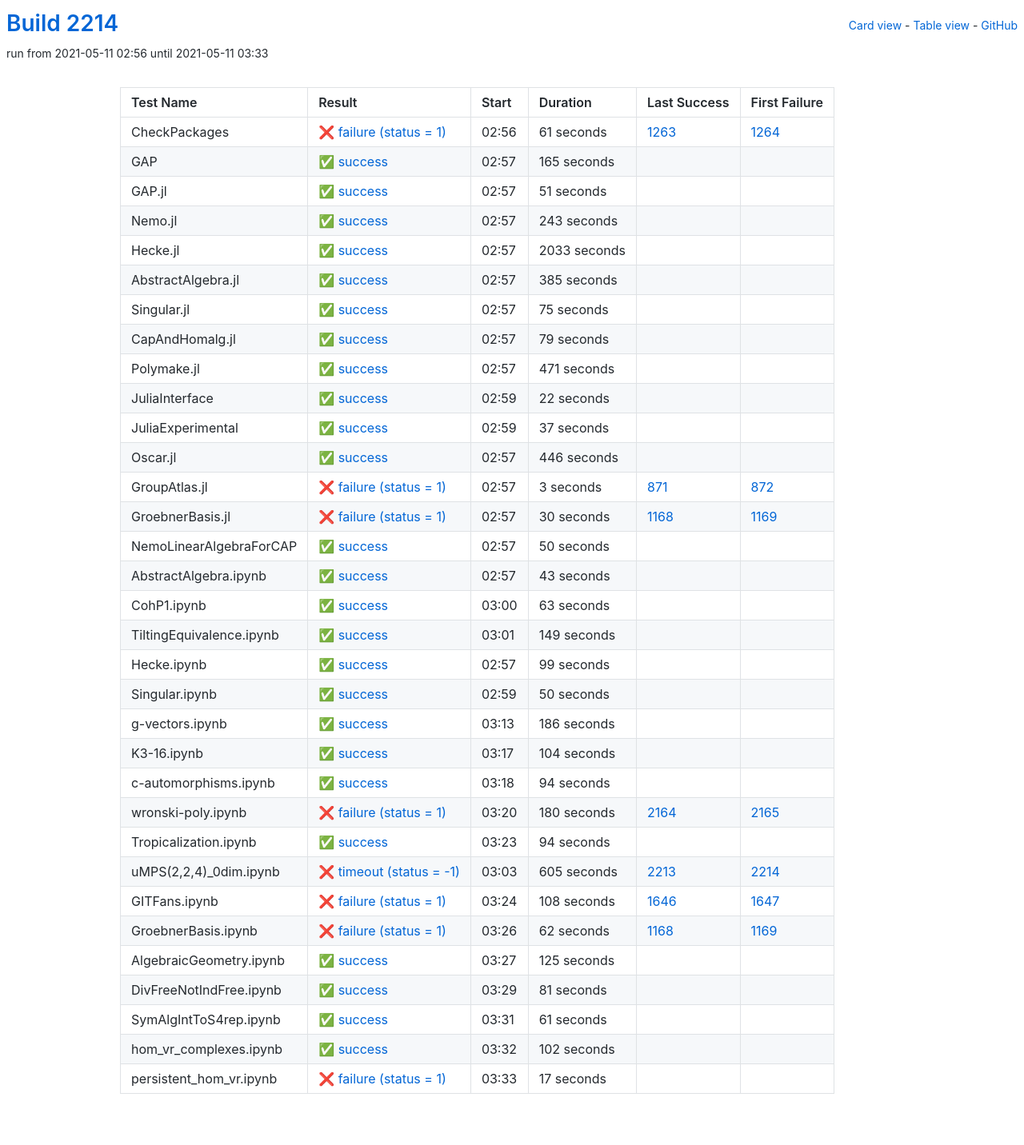
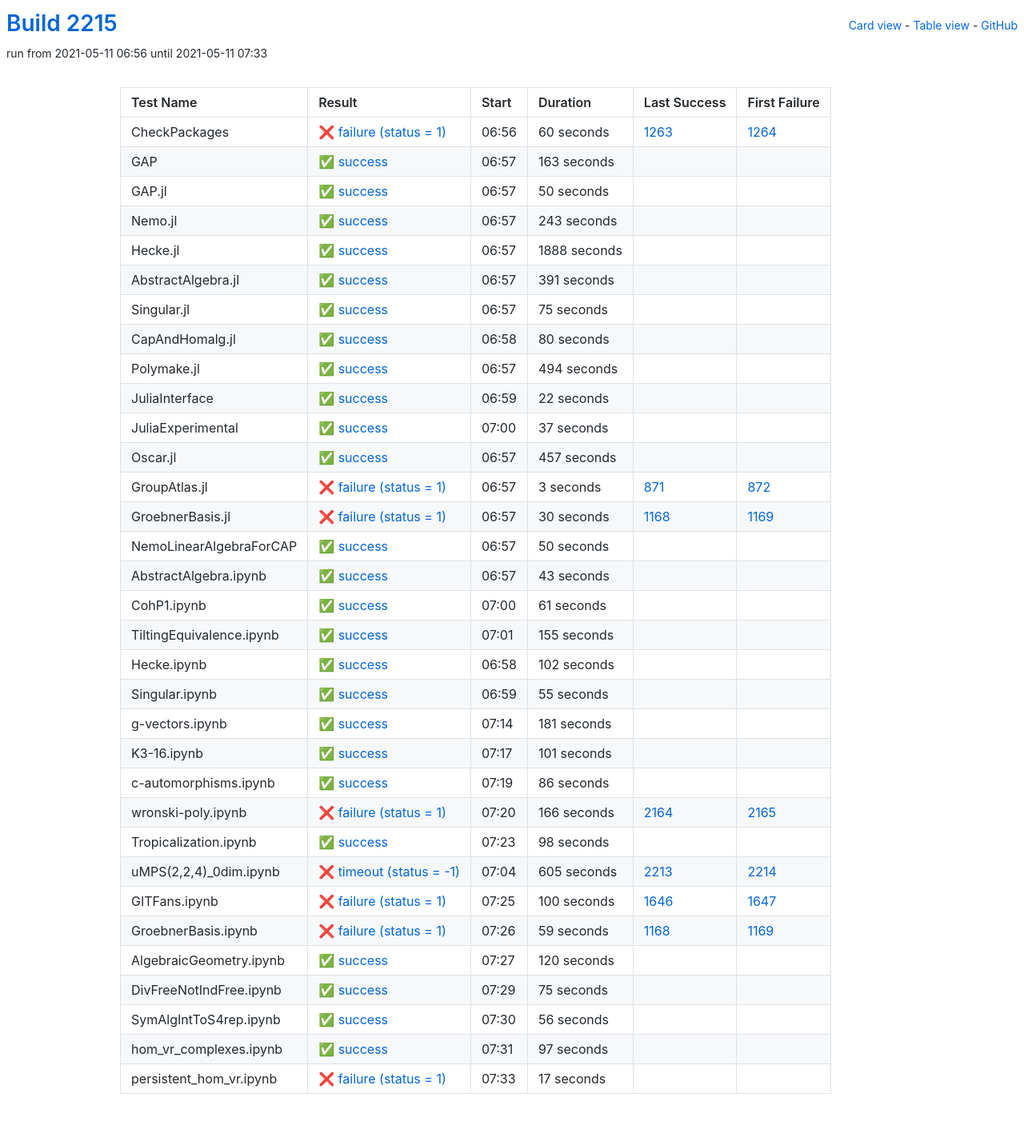
Before and after one commit to oscar-system/oscar-ci-status-stable, a Jekyll site: the page built from table.html, in a window 1280 px wide. Shown: the whole page at 80% size. Built offline with Jekyll 4.4.1, drawn with Linux system fonts in a browser that asks for light colours.

Commit message:
Build #2215

```diff
--- a/_data/ci.yml
+++ b/_data/ci.yml
@@ -1,6 +1,6 @@
 ---
-build: 2214
-build_url: https://oscarci.mathematik.uni-kl.de/job/oscar-stable/2214/
+build: 2215
+build_url: https://oscarci.mathematik.uni-kl.de/job/oscar-stable/2215/
 job: oscar-stable
 organization: oscar-system
 repo: oscar-ci-status-stable
@@ -8,44 +8,44 @@ repourl: https://github.com/oscar-system/oscar-ci-status-stable
 tests:
 - name: CheckPackages
   id: checkpackages
-  log: https://oscarci.mathematik.uni-kl.de/job/oscar-stable/2214/artifact/logs/build-2214/CheckPackages.log
-  start: 2021-05-11 02:56
+  log: https://oscarci.mathematik.uni-kl.de/job/oscar-stable/2215/artifact/logs/build-2215/CheckPackages.log
+  start: 2021-05-11 06:56
   success: false
   exitcode: 1
   status: failure
-  duration: 61
+  duration: 60
   last_success: 1263
   last_success_url: https://oscarci.mathematik.uni-kl.de/job/oscar-stable/1263/
   first_failure: 1264
   first_failure_url: https://oscarci.mathematik.uni-kl.de/job/oscar-stable/1264/
 - name: GAP
   id: gap
-  log: https://oscarci.mathematik.uni-kl.de/job/oscar-stable/2214/artifact/logs/build-2214/GAP.log
-  start: 2021-05-11 02:57
+  log: https://oscarci.mathematik.uni-kl.de/job/oscar-stable/2215/artifact/logs/build-2215/GAP.log
+  start: 2021-05-11 06:57
   success: true
   exitcode: 0
   status: success
-  duration: 165
+  duration: 163
   last_success: false
   last_success_url:
   first_failure: false
   first_failure_url:
 - name: GAP.jl
   id: gap-jl
-  log: https://oscarci.mathematik.uni-kl.de/job/oscar-stable/2214/artifact/logs/build-2214/GAP.jl.log
-  start: 2021-05-11 02:57
+  log: https://oscarci.mathematik.uni-kl.de/job/oscar-stable/2215/artifact/logs/build-2215/GAP.jl.log
+  start: 2021-05-11 06:57
   success: true
   exitcode: 0
   status: success
-  duration: 51
+  duration: 50
   last_success: false
   last_success_url:
   first_failure: false
   first_failure_url:
 - name: Nemo.jl
   id: nemo-jl
-  log: https://oscarci.mathematik.uni-kl.de/job/oscar-stable/2214/artifact/logs/build-2214/Nemo.jl.log
-  start: 2021-05-11 02:57
+  log: https://oscarci.mathematik.uni-kl.de/job/oscar-stable/2215/artifact/logs/build-2215/Nemo.jl.log
+  start: 2021-05-11 06:57
   success: true
   exitcode: 0
   status: success
@@ -56,32 +56,32 @@ tests:
   first_failure_url:
 - name: Hecke.jl
   id: hecke-jl
-  log: https://oscarci.mathematik.uni-kl.de/job/oscar-stable/2214/artifact/logs/build-2214/Hecke.jl.log
-  start: 2021-05-11 02:57
+  log: https://oscarci.mathematik.uni-kl.de/job/oscar-stable/2215/artifact/logs/build-2215/Hecke.jl.log
+  start: 2021-05-11 06:57
   success: true
   exitcode: 0
   status: success
-  duration: 2033
+  duration: 1888
   last_success: false
   last_success_url:
   first_failure: false
   first_failure_url:
 - name: AbstractAlgebra.jl
   id: abstractalgebra-jl
-  log: https://oscarci.mathematik.uni-kl.de/job/oscar-stable/2214/artifact/logs/build-2214/AbstractAlgebra.jl.log
-  start: 2021-05-11 02:57
+  log: https://oscarci.mathematik.uni-kl.de/job/oscar-stable/2215/artifact/logs/build-2215/AbstractAlgebra.jl.log
+  start: 2021-05-11 06:57
   success: true
   exitcode: 0
   status: success
-  duration: 385
+  duration: 391
   last_success: false
   last_success_url:
   first_failure: false
   first_failure_url:
 - name: Singular.jl
   id: singular-jl
-  log: https://oscarci.mathematik.uni-kl.de/job/oscar-stable/2214/artifact/logs/build-2214/Singular.jl.log
-  start: 2021-05-11 02:57
+  log: https://oscarci.mathematik.uni-kl.de/job/oscar-stable/2215/artifact/logs/build-2215/Singular.jl.log
+  start: 2021-05-11 06:57
   success: true
   exitcode: 0
   status: success
@@ -92,32 +92,32 @@ tests:
   first_failure_url:
 - name: CapAndHomalg.jl
   id: capandhomalg-jl
-  log: https://oscarci.mathematik.uni-kl.de/job/oscar-stable/2214/artifact/logs/build-2214/CapAndHomalg.jl.log
-  start: 2021-05-11 02:57
+  log: https://oscarci.mathematik.uni-kl.de/job/oscar-stable/2215/artifact/logs/build-2215/CapAndHomalg.jl.log
+  start: 2021-05-11 06:58
   success: true
   exitcode: 0
   status: success
-  duration: 79
+  duration: 80
   last_success: false
   last_success_url:
   first_failure: false
   first_failure_url:
 - name: Polymake.jl
   id: polymake-jl
-  log: https://oscarci.mathematik.uni-kl.de/job/oscar-stable/2214/artifact/logs/build-2214/Polymake.jl.log
-  start: 2021-05-11 02:57
+  log: https://oscarci.mathematik.uni-kl.de/job/oscar-stable/2215/artifact/logs/build-2215/Polymake.jl.log
+  start: 2021-05-11 06:57
   success: true
   exitcode: 0
   status: success
-  duration: 471
+  duration: 494
   last_success: false
   last_success_url:
   first_failure: false
   first_failure_url:
 - name: JuliaInterface
   id: juliainterface
-  log: https://oscarci.mathematik.uni-kl.de/job/oscar-stable/2214/artifact/logs/build-2214/JuliaInterface.log
-  start: 2021-05-11 02:59
+  log: https://oscarci.mathematik.uni-kl.de/job/oscar-stable/2215/artifact/logs/build-2215/JuliaInterface.log
+  start: 2021-05-11 06:59
   success: true
   exitcode: 0
   status: success
@@ -128,8 +128,8 @@ tests:
   first_failure_url:
 - name: JuliaExperimental
   id: juliaexperimental
-  log: https://oscarci.mathematik.uni-kl.de/job/oscar-stable/2214/artifact/logs/build-2214/JuliaExperimental.log
-  start: 2021-05-11 02:59
+  log: https://oscarci.mathematik.uni-kl.de/job/oscar-stable/2215/artifact/logs/build-2215/JuliaExperimental.log
+  start: 2021-05-11 07:00
   success: true
   exitcode: 0
   status: success
@@ -140,20 +140,20 @@ tests:
   first_failure_url:
 - name: Oscar.jl
   id: oscar-jl
-  log: https://oscarci.mathematik.uni-kl.de/job/oscar-stable/2214/artifact/logs/build-2214/Oscar.jl.log
-  start: 2021-05-11 02:57
+  log: https://oscarci.mathematik.uni-kl.de/job/oscar-stable/2215/artifact/logs/build-2215/Oscar.jl.log
+  start: 2021-05-11 06:57
   success: true
   exitcode: 0
   status: success
-  duration: 446
+  duration: 457
   last_success: false
   last_success_url:
   first_failure: false
   first_failure_url:
 - name: GroupAtlas.jl
   id: groupatlas-jl
-  log: https://oscarci.mathematik.uni-kl.de/job/oscar-stable/2214/artifact/logs/build-2214/GroupAtlas.jl.log
-  start: 2021-05-11 02:57
+  log: https://oscarci.mathematik.uni-kl.de/job/oscar-stable/2215/artifact/logs/build-2215/GroupAtlas.jl.log
+  start: 2021-05-11 06:57
   success: false
   exitcode: 1
   status: failure
@@ -164,8 +164,8 @@ tests:
   first_failure_url: https://oscarci.mathematik.uni-kl.de/job/oscar-stable/872/
 - name: GroebnerBasis.jl
   id: groebnerbasis-jl
-  log: https://oscarci.mathematik.uni-kl.de/job/oscar-stable/2214/artifact/logs/build-2214/GroebnerBasis.jl.log
-  start: 2021-05-11 02:57
+  log: https://oscarci.mathematik.uni-kl.de/job/oscar-stable/2215/artifact/logs/build-2215/GroebnerBasis.jl.log
+  start: 2021-05-11 06:57
   success: false
   exitcode: 1
   status: failure
@@ -176,8 +176,8 @@ tests:
   first_failure_url: https://oscarci.mathematik.uni-kl.de/job/oscar-stable/1169/
 - name: NemoLinearAlgebraForCAP
   id: nemolinearalgebraforcap
-  log: https://oscarci.mathematik.uni-kl.de/job/oscar-stable/2214/artifact/logs/build-2214/NemoLinearAlgebraForCAP.log
-  start: 2021-05-11 02:57
+  log: https://oscarci.mathematik.uni-kl.de/job/oscar-stable/2215/artifact/logs/build-2215/NemoLinearAlgebraForCAP.log
+  start: 2021-05-11 06:57
   success: true
   exitcode: 0
   status: success
@@ -188,8 +188,8 @@ tests:
   first_failure_url:
 - name: AbstractAlgebra.ipynb
   id: abstractalgebra-ipynb
-  log: https://oscarci.mathematik.uni-kl.de/job/oscar-stable/2214/artifact/logs/build-2214/AbstractAlgebra.ipynb.log
-  start: 2021-05-11 02:57
+  log: https://oscarci.mathematik.uni-kl.de/job/oscar-stable/2215/artifact/logs/build-2215/AbstractAlgebra.ipynb.log
+  start: 2021-05-11 06:57
   success: true
   exitcode: 0
   status: success
@@ -200,116 +200,116 @@ tests:
   first_failure_url:
 - name: CohP1.ipynb
   id: cohp1-ipynb
-  log: https://oscarci.mathematik.uni-kl.de/job/oscar-stable/2214/artifact/logs/build-2214/CohP1.ipynb.log
-  start: 2021-05-11 03:00
+  log: https://oscarci.mathematik.uni-kl.de/job/oscar-stable/2215/artifact/logs/build-2215/CohP1.ipynb.log
+  start: 2021-05-11 07:00
   success: true
   exitcode: 0
   status: success
-  duration: 63
+  duration: 61
   last_success: false
   last_success_url:
   first_failure: false
   first_failure_url:
 - name: TiltingEquivalence.ipynb
   id: tiltingequivalence-ipynb
-  log: https://oscarci.mathematik.uni-kl.de/job/oscar-stable/2214/artifact/logs/build-2214/TiltingEquivalence.ipynb.log
-  start: 2021-05-11 03:01
+  log: https://oscarci.mathematik.uni-kl.de/job/oscar-stable/2215/artifact/logs/build-2215/TiltingEquivalence.ipynb.log
+  start: 2021-05-11 07:01
   success: true
   exitcode: 0
   status: success
-  duration: 149
+  duration: 155
   last_success: false
   last_success_url:
   first_failure: false
   first_failure_url:
 - name: Hecke.ipynb
   id: hecke-ipynb
-  log: https://oscarci.mathematik.uni-kl.de/job/oscar-stable/2214/artifact/logs/build-2214/Hecke.ipynb.log
-  start: 2021-05-11 02:57
+  log: https://oscarci.mathematik.uni-kl.de/job/oscar-stable/2215/artifact/logs/build-2215/Hecke.ipynb.log
+  start: 2021-05-11 06:58
   success: true
   exitcode: 0
   status: success
-  duration: 99
+  duration: 102
   last_success: false
   last_success_url:
   first_failure: false
   first_failure_url:
 - name: Singular.ipynb
   id: singular-ipynb
-  log: https://oscarci.mathematik.uni-kl.de/job/oscar-stable/2214/artifact/logs/build-2214/Singular.ipynb.log
-  start: 2021-05-11 02:59
+  log: https://oscarci.mathematik.uni-kl.de/job/oscar-stable/2215/artifact/logs/build-2215/Singular.ipynb.log
+  start: 2021-05-11 06:59
   success: true
   exitcode: 0
   status: success
-  duration: 50
+  duration: 55
   last_success: false
   last_success_url:
   first_failure: false
   first_failure_url:
 - name: g-vectors.ipynb
   id: g-vectors-ipynb
-  log: https://oscarci.mathematik.uni-kl.de/job/oscar-stable/2214/artifact/logs/build-2214/g-vectors.ipynb.log
-  start: 2021-05-11 03:13
+  log: https://oscarci.mathematik.uni-kl.de/job/oscar-stable/2215/artifact/logs/build-2215/g-vectors.ipynb.log
+  start: 2021-05-11 07:14
   success: true
   exitcode: 0
   status: success
-  duration: 186
+  duration: 181
   last_success: false
   last_success_url:
   first_failure: false
   first_failure_url:
 - name: K3-16.ipynb
   id: k3-16-ipynb
-  log: https://oscarci.mathematik.uni-kl.de/job/oscar-stable/2214/artifact/logs/build-2214/K3-16.ipynb.log
-  start: 2021-05-11 03:17
+  log: https://oscarci.mathematik.uni-kl.de/job/oscar-stable/2215/artifact/logs/build-2215/K3-16.ipynb.log
+  start: 2021-05-11 07:17
   success: true
   exitcode: 0
   status: success
-  duration: 104
+  duration: 101
   last_success: false
   last_success_url:
   first_failure: false
   first_failure_url:
 - name: c-automorphisms.ipynb
   id: c-automorphisms-ipynb
-  log: https://oscarci.mathematik.uni-kl.de/job/oscar-stable/2214/artifact/logs/build-2214/c-automorphisms.ipynb.log
-  start: 2021-05-11 03:18
+  log: https://oscarci.mathematik.uni-kl.de/job/oscar-stable/2215/artifact/logs/build-2215/c-automorphisms.ipynb.log
+  start: 2021-05-11 07:19
   success: true
   exitcode: 0
   status: success
-  duration: 94
+  duration: 86
   last_success: false
   last_success_url:
   first_failure: false
   first_failure_url:
 - name: wronski-poly.ipynb
   id: wronski-poly-ipynb
-  log: https://oscarci.mathematik.uni-kl.de/job/oscar-stable/2214/artifact/logs/build-2214/wronski-poly.ipynb.log
-  start: 2021-05-11 03:20
+  log: https://oscarci.mathematik.uni-kl.de/job/oscar-stable/2215/artifact/logs/build-2215/wronski-poly.ipynb.log
+  start: 2021-05-11 07:20
   success: false
   exitcode: 1
   status: failure
-  duration: 180
+  duration: 166
   last_success: 2164
   last_success_url: https://oscarci.mathematik.uni-kl.de/job/oscar-stable/2164/
   first_failure: 2165
   first_failure_url: https://oscarci.mathematik.uni-kl.de/job/oscar-stable/2165/
 - name: Tropicalization.ipynb
   id: tropicalization-ipynb
-  log: https://oscarci.mathematik.uni-kl.de/job/oscar-stable/2214/artifact/logs/build-2214/Tropicalization.ipynb.log
-  start: 2021-05-11 03:23
+  log: https://oscarci.mathematik.uni-kl.de/job/oscar-stable/2215/artifact/logs/build-2215/Tropicalization.ipynb.log
+  start: 2021-05-11 07:23
   success: true
   exitcode: 0
   status: success
-  duration: 94
+  duration: 98
   last_success: false
   last_success_url:
   first_failure: false
   first_failure_url:
 - name: uMPS(2,2,4)_0dim.ipynb
   id: umps-2-2-4-0dim-ipynb
-  log: https://oscarci.mathematik.uni-kl.de/job/oscar-stable/2214/artifact/logs/build-2214/uMPS-2-2-4-_0dim.ipynb.log
-  start: 2021-05-11 03:03
+  log: https://oscarci.mathematik.uni-kl.de/job/oscar-stable/2215/artifact/logs/build-2215/uMPS-2-2-4-_0dim.ipynb.log
+  start: 2021-05-11 07:04
   success: false
   exitcode: -1
   status: timeout
@@ -320,80 +320,80 @@ tests:
   first_failure_url: https://oscarci.mathematik.uni-kl.de/job/oscar-stable/2214/
 - name: GITFans.ipynb
   id: gitfans-ipynb
-  log: https://oscarci.mathematik.uni-kl.de/job/oscar-stable/2214/artifact/logs/build-2214/GITFans.ipynb.log
-  start: 2021-05-11 03:24
+  log: https://oscarci.mathematik.uni-kl.de/job/oscar-stable/2215/artifact/logs/build-2215/GITFans.ipynb.log
+  start: 2021-05-11 07:25
   success: false
   exitcode: 1
   status: failure
-  duration: 108
+  duration: 100
   last_success: 1646
   last_success_url: https://oscarci.mathematik.uni-kl.de/job/oscar-stable/1646/
   first_failure: 1647
   first_failure_url: https://oscarci.mathematik.uni-kl.de/job/oscar-stable/1647/
 - name: GroebnerBasis.ipynb
   id: groebnerbasis-ipynb
-  log: https://oscarci.mathematik.uni-kl.de/job/oscar-stable/2214/artifact/logs/build-2214/GroebnerBasis.ipynb.log
-  start: 2021-05-11 03:26
+  log: https://oscarci.mathematik.uni-kl.de/job/oscar-stable/2215/artifact/logs/build-2215/GroebnerBasis.ipynb.log
+  start: 2021-05-11 07:26
   success: false
   exitcode: 1
   status: failure
-  duration: 62
+  duration: 59
   last_success: 1168
   last_success_url: https://oscarci.mathematik.uni-kl.de/job/oscar-stable/1168/
   first_failure: 1169
   first_failure_url: https://oscarci.mathematik.uni-kl.de/job/oscar-stable/1169/
 - name: AlgebraicGeometry.ipynb
   id: algebraicgeometry-ipynb
-  log: https://oscarci.mathematik.uni-kl.de/job/oscar-stable/2214/artifact/logs/build-2214/AlgebraicGeometry.ipynb.log
-  start: 2021-05-11 03:27
+  log: https://oscarci.mathematik.uni-kl.de/job/oscar-stable/2215/artifact/logs/build-2215/AlgebraicGeometry.ipynb.log
+  start: 2021-05-11 07:27
   success: true
   exitcode: 0
   status: success
-  duration: 125
+  duration: 120
   last_success: false
   last_success_url:
   first_failure: false
   first_failure_url:
 - name: DivFreeNotIndFree.ipynb
   id: divfreenotindfree-ipynb
-  log: https://oscarci.mathematik.uni-kl.de/job/oscar-stable/2214/artifact/logs/build-2214/DivFreeNotIndFree.ipynb.log
-  start: 2021-05-11 03:29
+  log: https://oscarci.mathematik.uni-kl.de/job/oscar-stable/2215/artifact/logs/build-2215/DivFreeNotIndFree.ipynb.log
+  start: 2021-05-11 07:29
   success: true
   exitcode: 0
   status: success
-  duration: 81
+  duration: 75
   last_success: false
   last_success_url:
   first_failure: false
   first_failure_url:
 - name: SymAlgIntToS4rep.ipynb
   id: symalginttos4rep-ipynb
-  log: https://oscarci.mathematik.uni-kl.de/job/oscar-stable/2214/artifact/logs/build-2214/SymAlgIntToS4rep.ipynb.log
-  start: 2021-05-11 03:31
+  log: https://oscarci.mathematik.uni-kl.de/job/oscar-stable/2215/artifact/logs/build-2215/SymAlgIntToS4rep.ipynb.log
+  start: 2021-05-11 07:30
   success: true
   exitcode: 0
   status: success
-  duration: 61
+  duration: 56
   last_success: false
   last_success_url:
   first_failure: false
   first_failure_url:
 - name: hom_vr_complexes.ipynb
   id: hom-vr-complexes-ipynb
-  log: https://oscarci.mathematik.uni-kl.de/job/oscar-stable/2214/artifact/logs/build-2214/hom_vr_complexes.ipynb.log
-  start: 2021-05-11 03:32
+  log: https://oscarci.mathematik.uni-kl.de/job/oscar-stable/2215/artifact/logs/build-2215/hom_vr_complexes.ipynb.log
+  start: 2021-05-11 07:31
   success: true
   exitcode: 0
   status: success
-  duration: 102
+  duration: 97
   last_success: false
   last_success_url:
   first_failure: false
   first_failure_url:
 - name: persistent_hom_vr.ipynb
   id: persistent-hom-vr-ipynb
-  log: https://oscarci.mathematik.uni-kl.de/job/oscar-stable/2214/artifact/logs/build-2214/persistent_hom_vr.ipynb.log
-  start: 2021-05-11 03:33
+  log: https://oscarci.mathematik.uni-kl.de/job/oscar-stable/2215/artifact/logs/build-2215/persistent_hom_vr.ipynb.log
+  start: 2021-05-11 07:33
   success: false
   exitcode: 1
   status: failure
```
Also changed, not shown: README.md.
